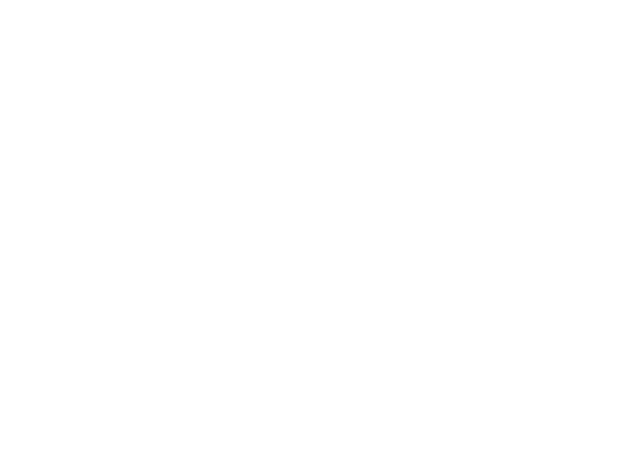
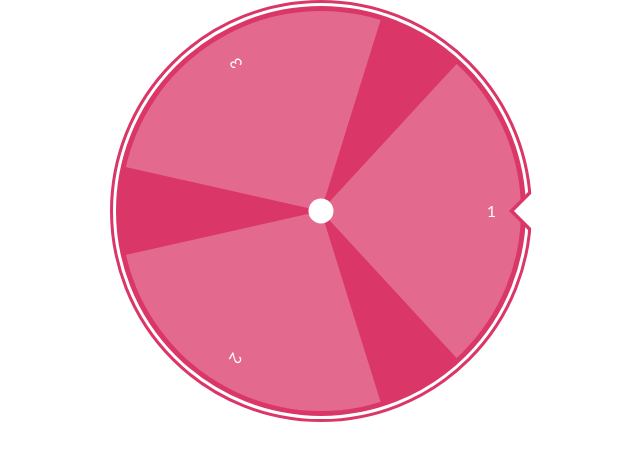
Before and after one commit to evross97/deep-dinners, a React (Create React App) app: page /spin in a window 1280 px wide. Shown: the top 460 px of the page, without its empty margins (319-959 px from the left). Built offline with nearby package versions, Linux system fonts and the light colour scheme.

Commit message:
Working spinner

```diff
--- a/package.json
+++ b/package.json
@@ -21,7 +21,7 @@
   },
   "browserslist": {
     "production": [
-      ">0.2%",
+      "0.2%",
       "not dead",
       "not op_mini all"
     ],
--- a/src/App.js
+++ b/src/App.js
@@ -4,6 +4,8 @@
 import logo from "./logo.svg";
 import "./App.css";
 import CreateJoinScreen from "../src/components/CreateJoinScreen";
+import WheelView from "../src/components/WheelView"
+import Wheel from "./components/Wheel";
 
 function App() {
   return (
@@ -12,6 +14,10 @@
         <Route path="/join">
           <CreateJoinScreen />
         </Route>
+          <Route path="/spin">
+              <WheelView />
+          </Route>
+
       </Switch>
     </Router>
   );
--- a/src/Wheel.js
+++ b/src/components/Wheel.js
@@ -1,5 +1,5 @@
 import React, { Component } from 'react';
-import './Wheel.css';
+import './Styles/Wheel.css';
 
 export default class Wheel extends Component {
     constructor(props) {
--- /dev/null
+++ b/src/components/WheelView.jsx
@@ -0,0 +1,11 @@
+import React from "react";
+import { Button, Form, FormGroup, Label, Input, FormText } from "reactstrap";
+import Wheel from "./Wheel";
+
+const WheelView = () => {
+    return (
+        <Wheel items={['1', '2', '3']}/>
+    );
+};
+
+export default WheelView;
```
Also changed, not shown: src/components/Styles/Wheel.css (renamed from src/Wheel.css).
